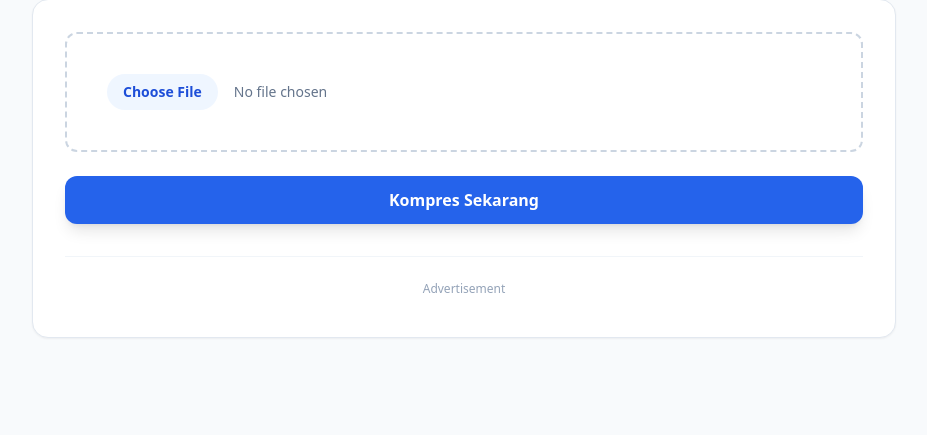
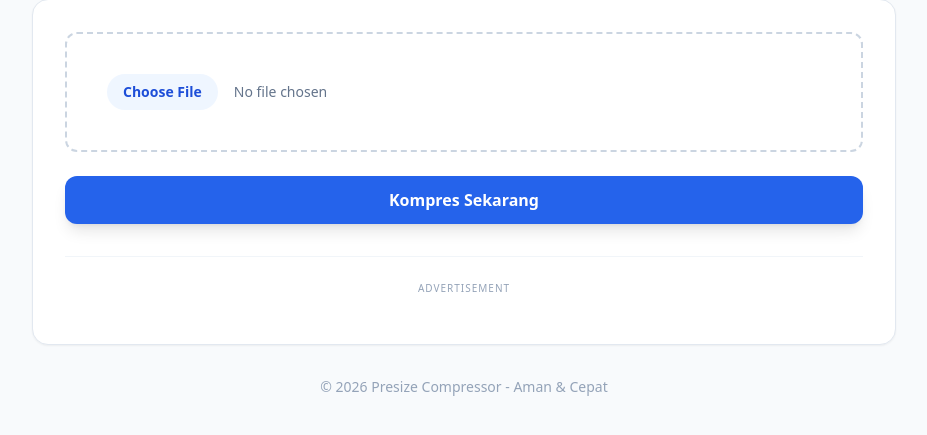
Before and after one commit to saparuddinm11/my-compressor, a Flask app: page / in a window 1280 px wide. Shown: the part 169-604 px from the top of the page, without its empty margins (176-1103 px from the left). Run offline with Flask 3, Linux system fonts and the light colour scheme; some libraries are stand-ins or nearby versions.

Commit message:
Update index.html

```diff
--- a/templates/index.html
+++ b/templates/index.html
@@ -5,8 +5,10 @@
     <meta name="viewport" content="width=device-width, initial-scale=1.0">
     <title>Presize - Kompres File Foto & Dokumen Gratis</title>
     <script src="https://cdn.tailwindcss.com"></script>
-</head>
+
+    </head>
 <body class="bg-slate-50 font-sans">
+
     <script src="https://pl28729745.effectivegatecpm.com/6e/15/b0/6e15b026dff37fc9ed95ea98b922da23.js"></script>
 
     <div class="max-w-4xl mx-auto py-12 px-4">
@@ -25,11 +27,15 @@
 
             <div class="mt-8 pt-6 border-t border-slate-100 flex justify-center">
                 <div class="w-full overflow-hidden text-center">
-                    <p class="text-xs text-slate-400 mb-2">Advertisement</p>
+                    <p class="text-[10px] uppercase tracking-widest text-slate-400 mb-4">Advertisement</p>
 
                     </div>
             </div>
         </div>
+
+        <footer class="mt-8 text-center text-slate-400 text-sm">
+            &copy; 2026 Presize Compressor - Aman & Cepat
+        </footer>
     </div>
 </body>
 </html>
```
